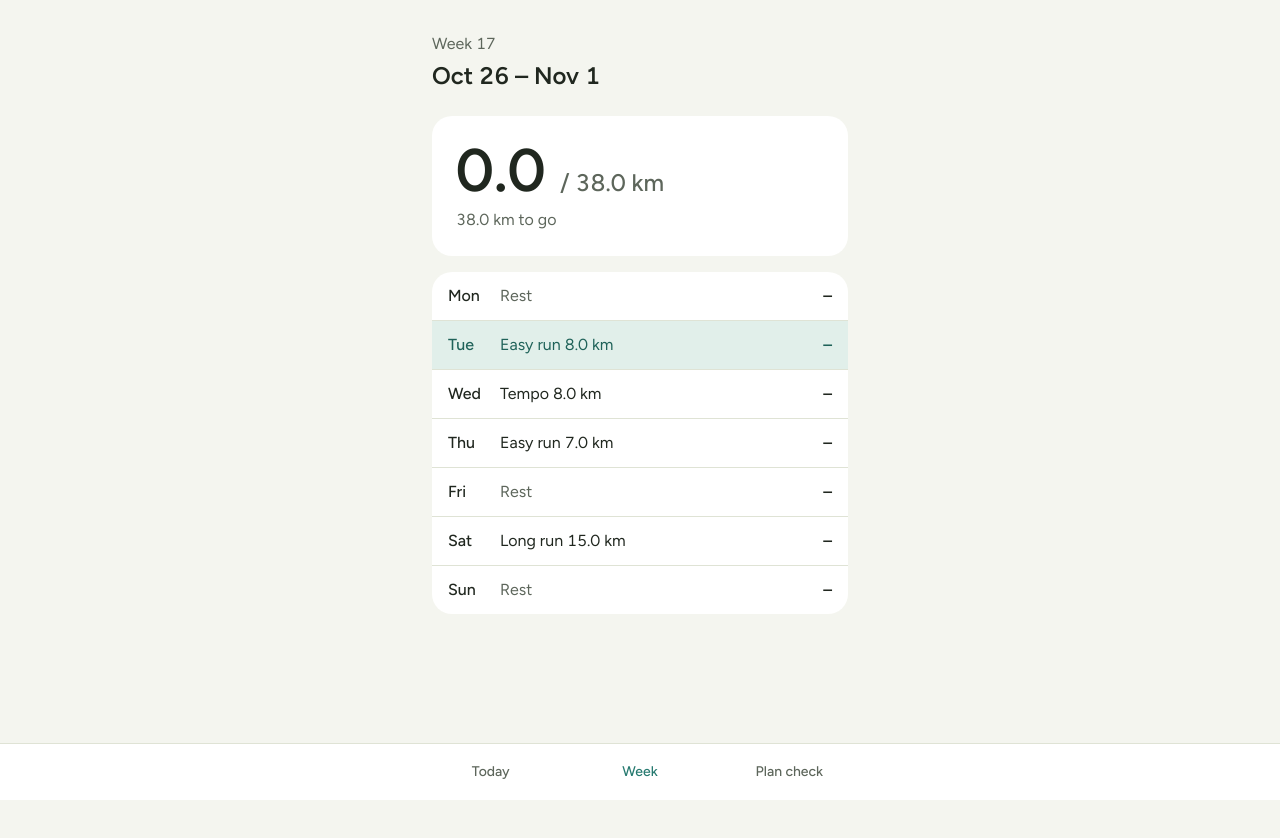
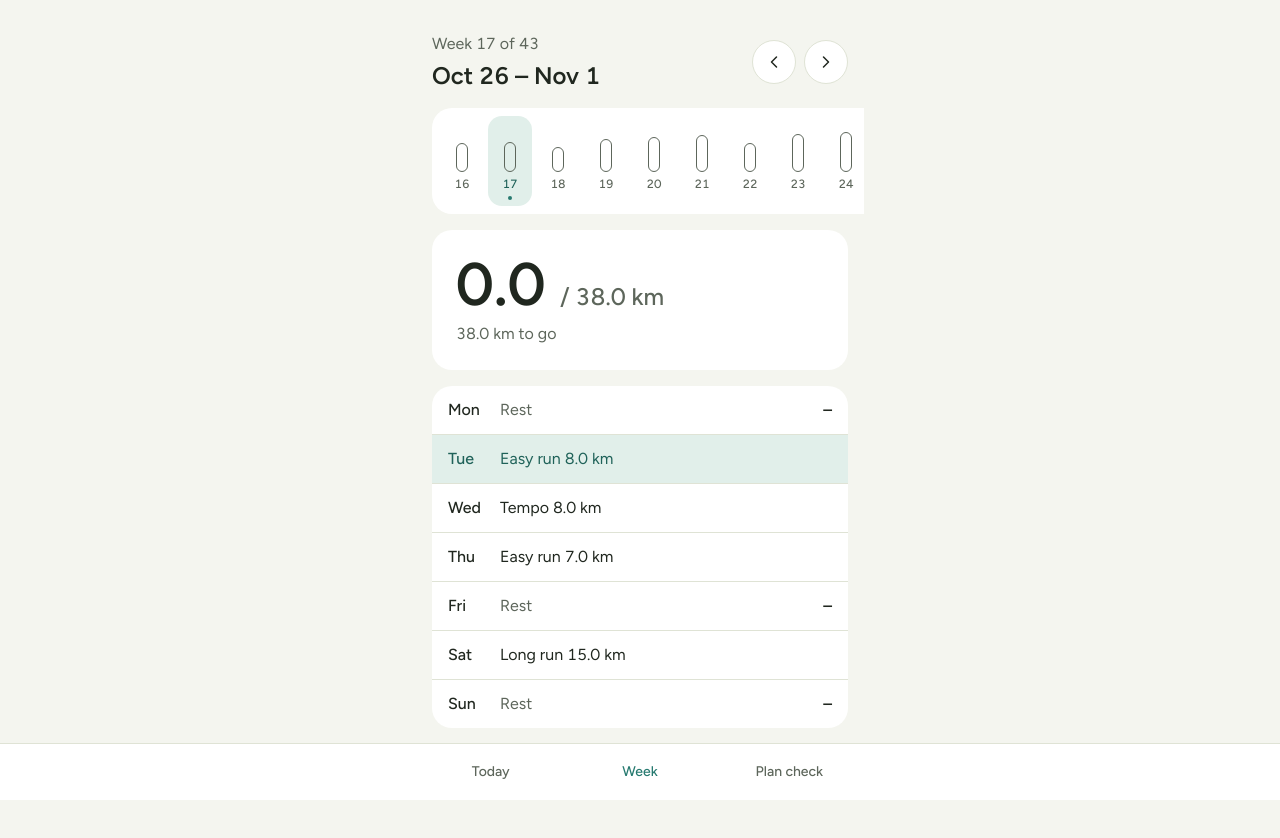
Before and after one commit to JoeyRudd/cadent, a Next.js app: page /week in a window 1280 px wide. Before the commit the page ends 800 px from the top, so only its background shows below. Built offline with nearby package versions, Linux system fonts and the light colour scheme.

Commit message:
Look back at past weeks and ahead at planned ones
The Week page opens any plan week with ?w=N: previous and next arrows,
and a strip of every week's planned distance with what was run filled in.
Future weeks lead with the planned distance and drop the empty dashes.

```diff
--- a/src/app/week/page.tsx
+++ b/src/app/week/page.tsx
@@ -1,18 +1,21 @@
+import Link from "next/link";
 import { connection } from "next/server";
 import { Suspense } from "react";
 
 import { WeekDayRow } from "@/components/WeekDayRow";
+import { WeekPicker } from "@/components/WeekPicker";
+import { ICON_BUTTON } from "@/components/iconButton";
 import { activitiesBetween } from "@/lib/activities";
-import { km } from "@/lib/format";
+import { dayLabel, km } from "@/lib/format";
 import { currentPlan } from "@/lib/moves";
 import { localDate } from "@/lib/plan";
-import { weekBounds, weekOf } from "@/lib/week";
+import { addDays, currentWeek, pickWeek, weeksOf, type Week } from "@/lib/week";
 
-export default function WeekPage() {
+export default function WeekPage({ searchParams }: PageProps<"/week">) {
   return (
     <main className="mx-auto max-w-md px-4 py-8">
       <Suspense>
-        <ThisWeek />
+        <PlanWeek searchParams={searchParams} />
       </Suspense>
     </main>
   );
@@ -26,32 +29,44 @@ function shortDate(day: string): string {
 }
 
 // Reads the clock and the database, so it renders per request instead of at build time.
-async function ThisWeek() {
+// `?w=5` opens week 5; without it, this week.
+async function PlanWeek({ searchParams }: { searchParams: PageProps<"/week">["searchParams"] }) {
+  const { w } = await searchParams;
   await connection();
   const today = localDate(new Date());
   const plan = currentPlan();
-  const bounds = weekBounds(plan, today);
-  const week = bounds && weekOf(plan, activitiesBetween(bounds.start, bounds.end), today);
+  const first = plan.weeks[0].start;
+  const last = addDays(plan.weeks[plan.weeks.length - 1].start, 6);
+  const weeks = weeksOf(plan, activitiesBetween(first, last), today);
+  const week = pickWeek(weeks, w, today);
+  const at = weeks.indexOf(week);
 
-  if (!week) {
-    return <p className="rounded-card bg-surface p-6 text-muted">No plan this week.</p>;
-  }
-
-  const toGo = week.planned_m - week.actual_m;
   return (
     <>
-      <p className="text-muted">Week {week.index}</p>
-      <h1 className="mt-1 text-2xl font-semibold">
-        {shortDate(week.start)} – {shortDate(week.end)}
-      </h1>
+      <header className="flex items-center gap-2">
+        <div className="min-w-0 flex-1">
+          <p className="text-muted">
+            Week {week.index} of {weeks[weeks.length - 1].index}
+            {week.cutback ? ", cutback" : ""}
+          </p>
+          <h1 className="mt-1 text-2xl font-semibold">
+            {shortDate(week.start)} – {shortDate(week.end)}
+          </h1>
+        </div>
+        <Pager week={weeks[at - 1]} label="Previous week" path="M15 6l-6 6 6 6" />
+        <Pager week={weeks[at + 1]} label="Next week" path="M9 6l6 6-6 6" />
+      </header>
 
-      <section className="mt-6 rounded-card bg-surface p-6">
-        <p className="text-6xl font-semibold">
-          {km(week.actual_m)}{" "}
-          <span className="text-2xl font-medium text-muted">/ {km(week.planned_m)} km</span>
-        </p>
-        <p className="mt-2 text-muted">{toGo > 0 ? `${km(toGo)} km to go` : "Week's distance done"}</p>
-      </section>
+      <div className="mt-4">
+        <WeekPicker
+          // Only the totals, not every day and run, go to the client.
+          weeks={weeks.map(({ index, planned_m, actual_m }) => ({ index, planned_m, actual_m }))}
+          selected={week.index}
+          current={currentWeek(weeks, today)?.index}
+        />
+      </div>
+
+      <Summary week={week} today={today} />
 
       <ul className="mt-4 divide-y divide-line overflow-hidden rounded-card bg-surface">
         {week.days.map((day) => (
@@ -61,3 +76,54 @@ async function ThisWeek() {
     </>
   );
 }
+
+/** A round chevron link to the week before or after; dimmed at either end of the plan. */
+function Pager({ week, label, path }: { week: Week | undefined; label: string; path: string }) {
+  const icon = (
+    <svg
+      aria-hidden="true"
+      className="size-5"
+      viewBox="0 0 24 24"
+      fill="none"
+      stroke="currentColor"
+      strokeWidth="1.8"
+      strokeLinecap="round"
+      strokeLinejoin="round"
+    >
+      <path d={path} />
+    </svg>
+  );
+  return week ? (
+    <Link href={`/week?w=${week.index}`} aria-label={label} className={ICON_BUTTON}>
+      {icon}
+    </Link>
+  ) : (
+    <span aria-label={label} aria-disabled="true" className={`${ICON_BUTTON} opacity-40`}>
+      {icon}
+    </span>
+  );
+}
+
+/** The week's main number: run against planned so far, or just what's planned before it starts. */
+function Summary({ week, today }: { week: Week; today: string }) {
+  const ahead = today < week.start;
+  const toGo = week.planned_m - week.actual_m;
+  const runs = week.days.reduce((sum, d) => sum + d.runs.length, 0);
+  const note = ahead
+    ? `${runs} ${runs === 1 ? "run" : "runs"}, starts ${dayLabel(week.start)}`
+    : toGo <= 0
+      ? "Week's distance done"
+      : week.end < today
+        ? `${km(toGo)} km short, that's fine`
+        : `${km(toGo)} km to go`;
+
+  return (
+    <section className="mt-4 rounded-card bg-surface p-6">
+      <p className="text-6xl font-semibold">
+        {ahead ? km(week.planned_m) : km(week.actual_m)}{" "}
+        <span className="text-2xl font-medium text-muted">{ahead ? "km planned" : `/ ${km(week.planned_m)} km`}</span>
+      </p>
+      <p className="mt-2 text-muted">{note}</p>
+    </section>
+  );
+}
--- a/src/components/WeekDayRow.tsx
+++ b/src/components/WeekDayRow.tsx
@@ -23,6 +23,7 @@ export function WeekDayRow({ day, isToday }: { day: WeekDay; isToday: boolean })
   const pill = PILLS[day.status];
   const planned = day.runs.map((run) => `${runTypeLabel(run.type)} ${km(run.distance_m)} km`).join(" + ");
   const detail = note(day);
+  const actual = day.actual_m > 0 ? `${km(day.actual_m)} km` : day.status === "upcoming" ? undefined : "–";
 
   return (
     <li className={`flex items-center gap-3 px-4 py-3 ${isToday ? "bg-accent-soft text-accent-ink" : ""}`}>
@@ -32,7 +33,8 @@ export function WeekDayRow({ day, isToday }: { day: WeekDay; isToday: boolean })
         {detail && <p className={`text-sm ${isToday ? "" : "text-muted"}`}>{detail}</p>}
       </div>
       <div className="text-right">
-        <p className="font-semibold">{day.actual_m > 0 ? `${km(day.actual_m)} km` : "–"}</p>
+        {/* Nothing run yet on a day still to come, so no dash either. */}
+        {actual && <p className="font-semibold">{actual}</p>}
         {pill && (
           <p
             className={`mt-1 rounded-full px-2 text-xs font-medium ${
--- /dev/null
+++ b/src/components/WeekPicker.tsx
@@ -0,0 +1,63 @@
+"use client";
+
+import Link from "next/link";
+import { useEffect, useRef } from "react";
+
+import { km } from "@/lib/format";
+import type { Week } from "@/lib/week";
+
+// The whole plan as one bar per week: the outline is the planned distance, the fill what was run.
+// Each bar opens its week. Client-side only to keep the open week scrolled into view.
+export function WeekPicker({
+  weeks,
+  selected,
+  current,
+}: {
+  weeks: Pick<Week, "index" | "planned_m" | "actual_m">[];
+  selected: number;
+  current?: number;
+}) {
+  const selectedRef = useRef<HTMLAnchorElement>(null);
+  const tallest = Math.max(...weeks.map((w) => w.planned_m), 1);
+
+  useEffect(() => {
+    selectedRef.current?.scrollIntoView({ block: "nearest", inline: "center" });
+  }, [selected]);
+
+  return (
+    <nav aria-label="Plan weeks" className="-mx-4 overflow-x-auto px-4">
+      <ol className="flex w-max gap-1 rounded-card bg-surface p-2">
+        {weeks.map((week) => {
+          const isSelected = week.index === selected;
+          const isCurrent = week.index === current;
+          const done = week.planned_m > 0 ? Math.min(100, (week.actual_m / week.planned_m) * 100) : 0;
+          return (
+            <li key={week.index}>
+              <Link
+                ref={isSelected ? selectedRef : undefined}
+                href={`/week?w=${week.index}`}
+                aria-current={isSelected ? "page" : undefined}
+                aria-label={`Week ${week.index}${isCurrent ? ", this week" : ""}: ${km(week.actual_m)} of ${km(week.planned_m)} km`}
+                className={`flex w-11 flex-col items-center gap-1 rounded-button pt-2 pb-1.5 text-xs font-medium focus-visible:outline-2 focus-visible:outline-accent ${
+                  isSelected ? "bg-accent-soft text-accent-ink" : "text-muted"
+                }`}
+              >
+                <span aria-hidden="true" className="flex h-12 w-3 items-end">
+                  {/* Heights are data, so they can't be classes. */}
+                  <span
+                    className="flex w-full items-end overflow-hidden rounded-full border border-muted"
+                    style={{ height: `${Math.max(8, (week.planned_m / tallest) * 100)}%` }}
+                  >
+                    <span className="w-full bg-accent" style={{ height: `${done}%` }} />
+                  </span>
+                </span>
+                <span aria-hidden="true">{week.index}</span>
+                <span aria-hidden="true" className={`size-1 rounded-full ${isCurrent ? "bg-accent" : ""}`} />
+              </Link>
+            </li>
+          );
+        })}
+      </ol>
+    </nav>
+  );
+}
--- a/src/lib/week.ts
+++ b/src/lib/week.ts
@@ -19,6 +19,7 @@ export type WeekDay = {
 
 export type Week = {
   index: number;
+  cutback: boolean;
   start: string;
   end: string;
   days: WeekDay[];
@@ -60,8 +61,29 @@ export function weekBounds(plan: Plan, day: string): { start: string; end: strin
 /** The plan week containing `today`, compared with `activities`, or undefined outside the plan. */
 export function weekOf(plan: Plan, activities: Activity[], today: string): Week | undefined {
   const week = planWeek(plan, today);
-  if (!week) return undefined;
+  return week && buildWeek(week, activities, today);
+}
 
+/** Every plan week, compared with `activities`. */
+export function weeksOf(plan: Plan, activities: Activity[], today: string): Week[] {
+  return plan.weeks.map((week) => buildWeek(week, activities, today));
+}
+
+/** The week containing `today`, if any. */
+export function currentWeek(weeks: Week[], today: string): Week | undefined {
+  return weeks.find((w) => w.start <= today && today <= w.end);
+}
+
+/** The week asked for by index (`?w=5`), else this week, else the nearest end of the plan. */
+export function pickWeek(weeks: Week[], requested: string | string[] | undefined, today: string): Week {
+  return (
+    weeks.find((w) => String(w.index) === requested) ??
+    currentWeek(weeks, today) ??
+    (today < weeks[0].start ? weeks[0] : weeks[weeks.length - 1])
+  );
+}
+
+function buildWeek(week: Plan["weeks"][number], activities: Activity[], today: string): Week {
   const days = Array.from({ length: 7 }, (_, i): WeekDay => {
     const date = addDays(week.start, i);
     const runs = week.sessions.filter((s): s is Run => s.kind === "run" && s.date === date);
@@ -74,6 +96,7 @@ export function weekOf(plan: Plan, activities: Activity[], today: string): Week
 
   return {
     index: week.index,
+    cutback: week.cutback,
     start: week.start,
     end: addDays(week.start, 6),
     days,
```
Also changed, not shown: 1 other file (tests, documents, lock files or other folders).
